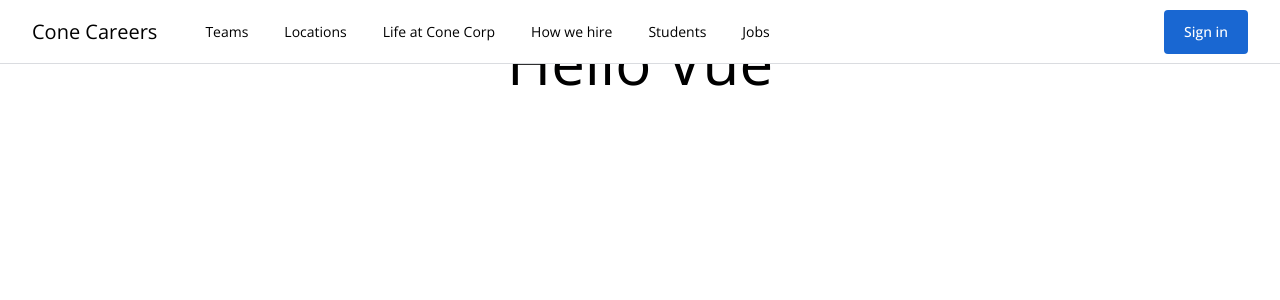
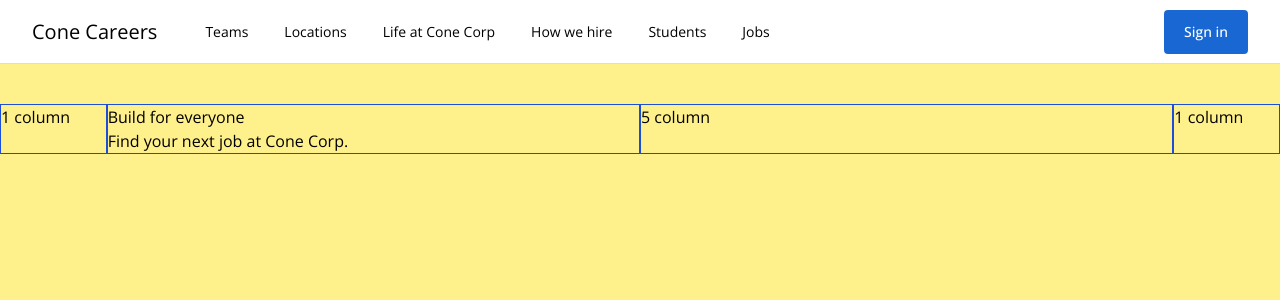
Before and after one commit to szyszkoit/job-search, a Vue app: page / in a window 1280 px wide. Shown: the top 300 px of the page. Built offline with nearby package versions, Linux system fonts and the light colour scheme.

Commit message:
Adding hero section with grid and headline

```diff
--- a/src/App.vue
+++ b/src/App.vue
@@ -1,14 +1,15 @@
 <template>
-  <h1 class="mt-8 text-center text-6xl">Hello Vue</h1>
-  <MainNav />
+  <main-nav />
+  <the-hero />
 </template>
 <script>
 import MainNav from "./components/MainNav.vue"
-
+import TheHero from "./components/TheHero.vue"
 export default {
   name: "App",
   components: {
-    MainNav
+    MainNav,
+    TheHero
   }
 }
 </script>
--- a/src/components/MainNav.vue
+++ b/src/components/MainNav.vue
@@ -1,6 +1,6 @@
 <template>
-  <header class="w-full text-sm">
-    <div class="fixed left-0 top-0 h-16 w-full bg-white">
+  <header :class="['w-full', 'text-sm', headerHeightClass]">
+    <div class="h- fixed left-0 top-0 h-16 w-full bg-white">
       <div class="mx-auto flex h-full flex-nowrap border-b border-solid border-brand-gray-1 px-8">
         <a :href="url" class="flex h-full items-center text-xl">{{ company }}</a>
 
@@ -41,6 +41,11 @@ export default {
       isLoggedIn: false
     }
   },
+  computed: {
+    headerHeightClass() {
+      return this.isLoggedIn ? "h-32" : "h-16"
+    }
+  },
   methods: {
     loginUser() {
       this.isLoggedIn = true
--- /dev/null
+++ b/src/components/TheHeadline.vue
@@ -0,0 +1,16 @@
+<template>
+  <section>
+    <h1>Build for everyone</h1>
+    <h2>Find your next job at Cone Corp.</h2>
+  </section>
+</template>
+<script>
+export default {
+  name: "TheHeadline",
+  data() {
+    return {
+      sample: "Hello"
+    }
+  }
+}
+</script>
--- /dev/null
+++ b/src/components/TheHero.vue
@@ -0,0 +1,21 @@
+<template>
+  <main>
+    <section class="flex h-screen flex-col bg-yellow-200 pb-20 pt-10">
+      <div class="grid grid-cols-12">
+        <div class="col-span-1 col-start-1 border border-blue-700">1 column</div>
+        <div class="col-span-5 col-start-2 border border-blue-700"><the-headline /></div>
+        <div class="col-span-5 col-start-7 border border-blue-700">5 column</div>
+        <div class="col-span-1 col-start-12 border border-blue-700">1 column</div>
+      </div>
+    </section>
+  </main>
+</template>
+<script>
+import TheHeadline from "@/components/TheHeadline.vue"
+export default {
+  name: "TheHero",
+  components: {
+    TheHeadline
+  }
+}
+</script>
```
